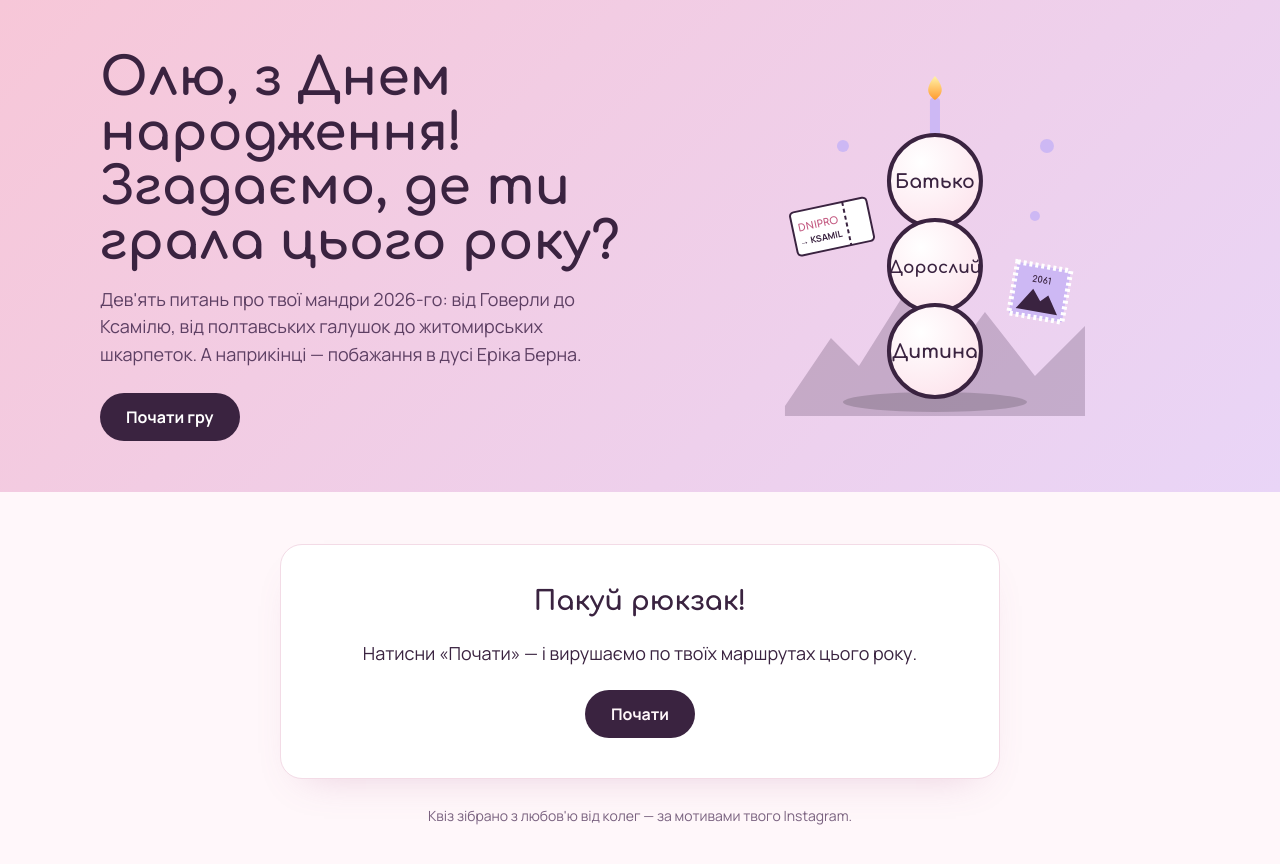
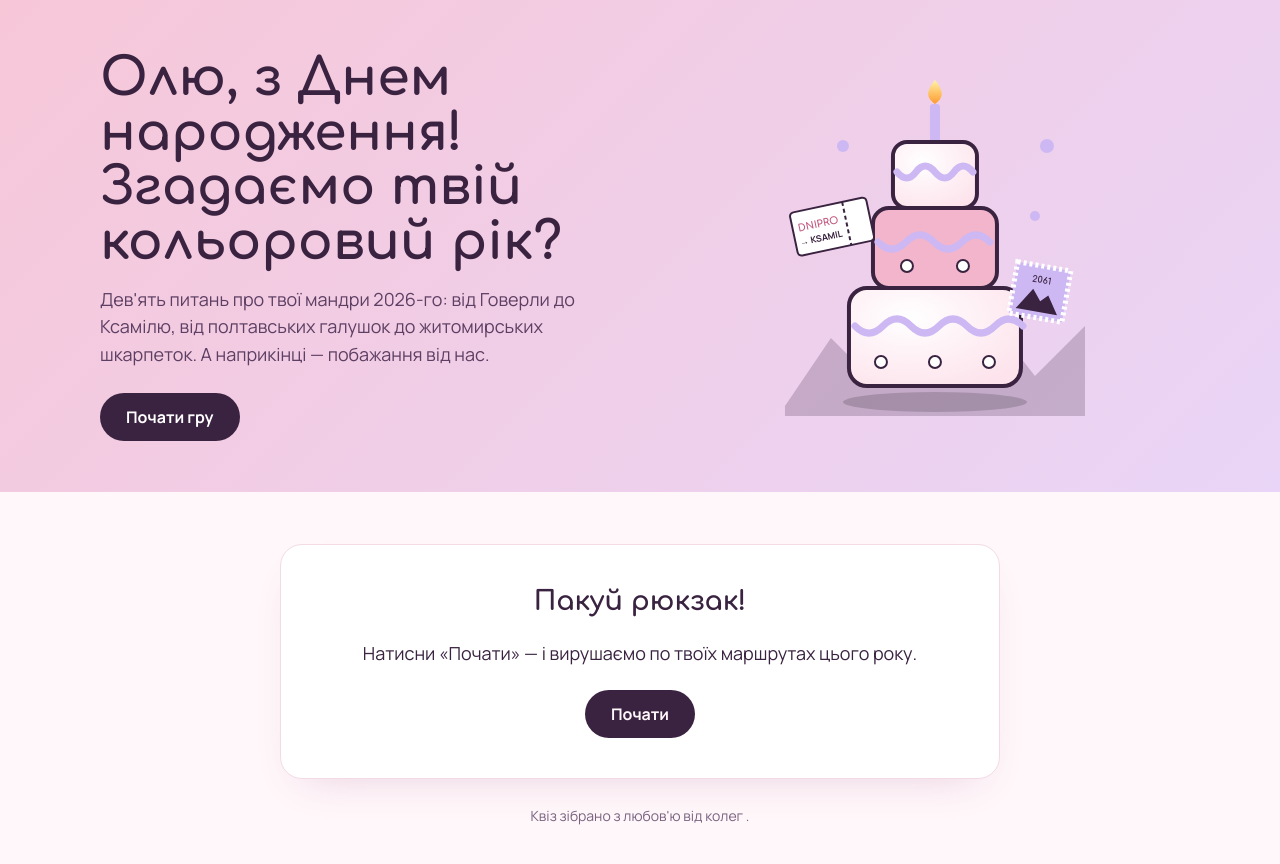
Before and after one commit to annaturjanitsa-ya/olya, a plain HTML site: page index.html in a window 1280 px wide. Drawn offline with Linux system fonts and the light colour scheme.

Commit message:
Add files via upload

```diff
--- a/index.html
+++ b/index.html
@@ -3,14 +3,14 @@
 <head>
 <meta charset="utf-8">
 <meta name="viewport" content="width=device-width, initial-scale=1">
-<title>Ігри, в які грала Оля</title>
+<title>Олин кольоровий рік</title>
 <link rel="preconnect" href="https://fonts.googleapis.com">
 <link href="https://fonts.googleapis.com/css2?family=Comfortaa:wght@500;700&family=Manrope:wght@400;600;700&display=swap" rel="stylesheet">
 <style>
 /* COLOUR now: ніжно-рожевий #f2b5cb, лавандовий #cdb8f4, сливовий текст #3a2340
-   VOICE: теплий і грайливий квіз до Дня народження Олі про її мандри 2026 року, з посмішкою від Еріка Берна
+   VOICE: теплий і грайливий квіз до Дня народження Олі про її мандри 2026 року
    IDEA: колаж-щоденник подорожей: кожне питання — квиток чи листівка з місця, де вона була
-   PICTURE: торт «Батько–Дорослий–Дитина» серед квитка, марки й гірського силуету, як вирізки на колажі
+   PICTURE: святковий торт серед квитка, марки й гірського силуету, як вирізки на колажі
    COLOUR and TYPE: корал #e8453c, чорнило #3a2340, сонячний #cdb8f4; Comfortaa + Manrope
    LAYOUT: коралова смуга з тортом і заголовком, нижче одна картка-питання по центру */
 :root{color-scheme:light dark;
@@ -59,8 +59,8 @@ h2{font:700 clamp(21px,3vw,27px)/1.25 Comfortaa,sans-serif;margin:0 0 22px;text-
 <header class="band hero">
   <div class="hero-in">
     <div>
-      <h1>Олю, з Днем народження! Згадаємо, де ти грала цього року?</h1>
-      <p class="lead">Дев'ять питань про твої мандри 2026-го: від Говерли до Ксамілю, від полтавських галушок до житомирських шкарпеток. А наприкінці — побажання в дусі Еріка Берна.</p>
+      <h1>Олю, з Днем народження! Згадаємо твій кольоровий рік?</h1>
+      <p class="lead">Дев'ять питань про твої мандри 2026-го: від Говерли до Ксамілю, від полтавських галушок до житомирських шкарпеток. А наприкінці — побажання від нас.</p>
       <button class="btn" id="start">Почати гру</button>
     </div>
     <div class="fig" aria-hidden="true">
@@ -71,13 +71,17 @@ h2{font:700 clamp(21px,3vw,27px)/1.25 Comfortaa,sans-serif;margin:0 0 22px;text-
         </defs>
         <path d="M0 330L46 262L74 290L118 220L160 290L200 236L250 300L300 250V340H0Z" fill="#3a2340" opacity=".22"/>
         <ellipse cx="150" cy="326" rx="92" ry="10" fill="#000" opacity=".16"/>
-        <rect x="145" y="22" width="10" height="38" rx="3" fill="#cdb8f4"/>
-        <path d="M150 0c8 10 10 17 0 24c-10-7-8-14 0-24z" fill="url(#f)"><animate attributeName="opacity" values="1;.75;1" dur="1.2s" repeatCount="indefinite"/></path>
-        <g font-family="Comfortaa,sans-serif" font-weight="700" text-anchor="middle" fill="#3a2340">
-          <circle cx="150" cy="105" r="46" fill="url(#g)" stroke="#3a2340" stroke-width="4"/><text x="150" y="112" font-size="19">Батько</text>
-          <circle cx="150" cy="190" r="46" fill="url(#g)" stroke="#3a2340" stroke-width="4"/><text x="150" y="197" font-size="17">Дорослий</text>
-          <circle cx="150" cy="275" r="46" fill="url(#g)" stroke="#3a2340" stroke-width="4"/><text x="150" y="282" font-size="19">Дитина</text>
+        <rect x="145" y="28" width="10" height="38" rx="3" fill="#cdb8f4"/>
+        <path d="M150 4c8 10 10 17 0 24c-10-7-8-14 0-24z" fill="url(#f)"><animate attributeName="opacity" values="1;.75;1" dur="1.2s" repeatCount="indefinite"/></path>
+        <g stroke="#3a2340" stroke-width="4" stroke-linejoin="round">
+          <rect x="108" y="66" width="84" height="66" rx="14" fill="url(#g)"/>
+          <rect x="88" y="132" width="124" height="80" rx="16" fill="#f2b5cb"/>
+          <rect x="64" y="212" width="172" height="98" rx="18" fill="url(#g)"/>
         </g>
+        <g fill="none" stroke="#cdb8f4" stroke-width="7" stroke-linecap="round">
+          <path d="M112 96q10 12 19 0t19 0t19 0t19 0"/><path d="M93 166q14 14 28 0t28 0t28 0t28 0"/><path d="M70 250q14 14 28 0t28 0t28 0t28 0t28 0t28 0"/>
+        </g>
+        <g fill="#fff" stroke="#3a2340" stroke-width="2"><circle cx="122" cy="190" r="6"/><circle cx="178" cy="190" r="6"/><circle cx="96" cy="286" r="6"/><circle cx="150" cy="286" r="6"/><circle cx="204" cy="286" r="6"/></g>
         <g transform="rotate(-12 50 150)"><rect x="8" y="128" width="78" height="44" rx="4" fill="#fff" stroke="#3a2340" stroke-width="2"/><path d="M62 128v44" stroke="#3a2340" stroke-width="2" stroke-dasharray="4 3"/><text x="34" y="148" font-family="Comfortaa,sans-serif" font-size="10" font-weight="700" text-anchor="middle" fill="#c2577f">DNIPRO</text><text x="34" y="162" font-family="Manrope,sans-serif" font-size="9" font-weight="700" text-anchor="middle" fill="#3a2340">→ KSAMIL</text></g>
         <g transform="rotate(10 255 215)"><rect x="228" y="190" width="54" height="52" fill="#cdb8f4" stroke="#fff" stroke-width="5" stroke-dasharray="3 3"/><path d="M234 236l14-22l9 11l7-7l12 18z" fill="#3a2340"/><text x="255" y="207" font-family="Comfortaa,sans-serif" font-size="9" font-weight="700" text-anchor="middle" fill="#3a2340">2061</text></g>
         <g fill="#cdb8f4"><circle cx="58" cy="70" r="6"/><circle cx="250" cy="140" r="5"/><circle cx="262" cy="70" r="7"/></g>
@@ -88,22 +92,22 @@ h2{font:700 clamp(21px,3vw,27px)/1.25 Comfortaa,sans-serif;margin:0 0 22px;text-
 
 <section class="band">
   <main id="app" aria-live="polite"></main>
-  <p class="note">Квіз зібрано з любов'ю від колег — за мотивами твого Instagram.</p>
+  <p class="note">Квіз зібрано з любов'ю від колег .</p>
 </section>
 <canvas id="confetti"></canvas>
 
 <script>
 {
 const Q=[
- {t:"Липень · Карпати",q:"Цього літа ти підкорила найвищу точку України. Яку саме і якої висоти?",o:["Говерла, 2061 м","Петрос, 2020 м","Піп Іван, 2028 м","Говерла, 1863 м"],a:0,w:"Говерла, 2061 метр. Батько каже «одягни шапку», Дорослий перевіряє прогноз, а Дитина просто біжить на вершину."},
+ {t:"Липень · Карпати",q:"Цього літа ти підкорила найвищу точку України. Яку саме і якої висоти?",o:["Говерла, 2061 м","Петрос, 2020 м","Піп Іван, 2028 м","Говерла, 1863 м"],a:0,w:"Говерла, 2061 метр — найвища точка України і точно одна з найвищих точок твого літа."},
  {t:"Жовтень · Чорногора",q:"Восени ти знову пішла в гори. Яку вершину Чорногірського хребта заввишки 1863 м ти підкорила?",o:["Піп Іван","Шпиці","Бребенескул","Туркул"],a:1,w:"Шпиці — ті самі гострі скелі. «Осінь у горах» вдалася на всі 1863 метри."},
  {t:"Серпень · Море",q:"Де ти купалася в найбирюзовішій воді цього літа?",o:["Будва, Чорногорія","Батумі, Грузія","Ксаміль, Албанія","Санторіні, Греція"],a:2,w:"Ксаміль в Албанії — бірюзова вода, яку легко сплутати з фотошопом."},
- {t:"Літо ʼ26 · Україна",q:"Чим тебе зустріла Полтава?",o:["Варениками","Галушками","Пампушками","Борщем"],a:1,w:"Полтавські галушки — класика, від якої не відмовляються навіть найсуворіші внутрішні Батьки."},
+ {t:"Літо ʼ26 · Україна",q:"Чим тебе зустріла Полтава?",o:["Варениками","Галушками","Пампушками","Борщем"],a:1,w:"Полтавські галушки — класика, від якої неможливо відмовитися."},
  {t:"Літо ʼ26 · Україна",q:"А що ти привезла з Житомира?",o:["Мед","Магнітик","Шкарпетки","Сир"],a:2,w:"Житомирські шкарпетки! Найпрактичніший сувенір року."},
  {t:"Літо ʼ26 · Україна",q:"Який франківський кадр потрапив у твій літній список?",o:["Фонтани","Кава","Кручі","Заходи сонця"],a:0,w:"Івано-франківські фонтани. А кава — то вже Харків, кручі — Київ, а заходи сонця — рідний Дніпро."},
  {t:"Дніпро · завжди",q:"Що у твоєму літньому списку дісталося рідному Дніпру?",o:["Набережна","Заходи сонця","Мости","Кава"],a:1,w:"Дніпровські заходи сонця — найкращі, і ніхто не сперечається."},
- {t:"Жовтень · Концерт",q:"На чиєму концерті «100 годин» ти була в жовтні — «така пригода була»?",o:["Океан Ельзи","Бумбокс","Скрябін","Антитіла"],a:2,w:"Скрябін, «100 годин». Тут однозначно керувала весела Дитина."},
- {t:"Ножиці й клей",q:"Як називається проєкт, де ви з Ірою проводите крафтові майстерки?",o:["Крафтинка","Колажна","Клей і Ко","Вирізайка"],a:0,w:"Крафтинка! Місце, де можна покрафтити й покайфувати від процесу. Найчесніша гра без прихованих виграшів."}
+ {t:"Жовтень · Концерт",q:"На чиєму концерті «100 годин» ти була в жовтні — «така пригода була»?",o:["Океан Ельзи","Бумбокс","Скрябін","Антитіла"],a:2,w:"Скрябін, «100 годин». Вечір, який хочеться переслуховувати."},
+ {t:"Ножиці й клей",q:"Як називається проєкт, де ви з Ірою проводите крафтові майстерки?",o:["Крафтинка","Колажна","Клей і Ко","Вирізайка"],a:0,w:"Крафтинка! Місце, де можна покрафтити й покайфувати від процесу."}
 ];
 const app=document.getElementById('app');
 let i=0,score=0;
@@ -139,7 +143,7 @@ function finish(){
   <p style="margin:0;color:var(--muted)">Твій результат</p>
   <div class="score">${score}/${Q.length}</div>
   <h2>${verdict()}</h2>
-  <p class="wish">Олю, з Днем народження! Берн писав, що найцінніше в житті — усвідомленість, спонтанність і близькість. Бажаємо, щоб їх було вдосталь: нових вершин і моря, теплих заходів сонця вдома, майстерок, на які розбирають усі місця, і людей поруч, з якими не треба грати в жодні ігри.</p>
+  <p class="wish" style="text-align:left">Олю, з Днем народження! 🌸<br><br>Бажаємо тобі кольорового й світлого року — яскравого, як найкращий колаж. Нехай кожен його шматочок буде улюбленим: бірюзове море, рожеві дніпровські заходи сонця, золота осінь у горах і теплі вечори з друзями.<br><br>Нехай нових вершин буде ще більше, квитки купуються легко, а з кожної подорожі ти привозиш історії, від яких хочеться усміхатися (і шкарпетки, звісно 🧦).<br><br>Бажаємо, щоб натхнення приходило саме, робота радувала, а поруч завжди були люди, з якими легко й тепло. Залишайся такою ж світлою і творчою ✨<br><br>З любов'ю, твоя команда 💗</p>
   <button class="btn ghost" id="again">Зіграти ще раз</button></article>`;
   document.getElementById('again').addEventListener('click',()=>{i=0;score=0;ask();app.scrollIntoView({behavior:'smooth'})});
   confetti();
```
